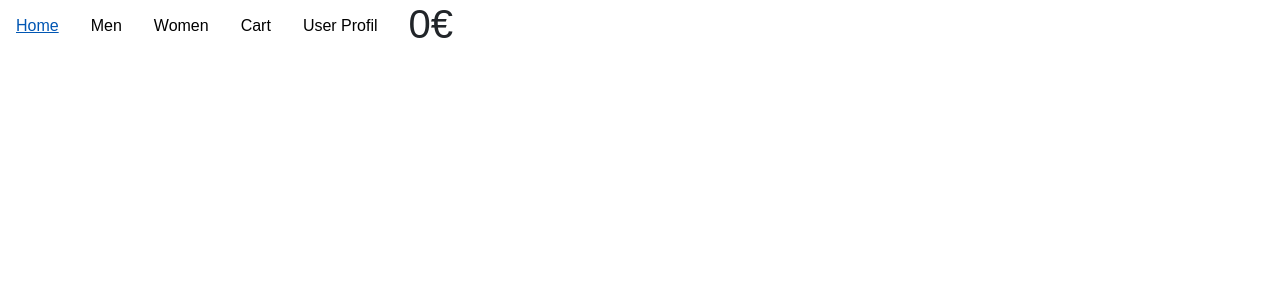
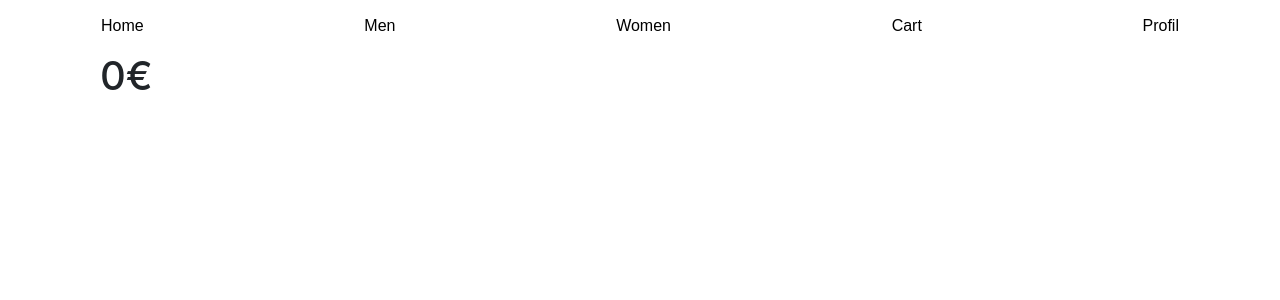
Before and after one commit to coding-9/e-commerce, a React (Create React App) app: page /cart in a window 1280 px wide. Shown: the top 300 px of the page. Built offline with nearby package versions, Linux system fonts and the light colour scheme.

Commit message:
Modification navbar 2

```diff
--- a/src/components/Navbar/Navbar.jsx
+++ b/src/components/Navbar/Navbar.jsx
@@ -12,8 +12,8 @@ import Cart from '../pages/CartPage'
   export default function Navbar() {
 
     return (
-
-        <div class="navigation">
+        <div className="container">
+            <div class="navigation ">
                 <NavLink activeClassName="activeNavLink" to="/">Home</NavLink>
                 <div class="drop">
                     <button to="/product" class="dropbtn">Men
@@ -21,6 +21,7 @@ import Cart from '../pages/CartPage'
                     </button>
                 <div class="drop-content">
                     <div class=" drop-content rows">
+                        <div className="container">
                             <div class="column">
                                 <h3>Vêtements</h3>
                                 <NavLink activeClassName="activeNavLink" to="/product/pull">Pulls & Sweats</NavLink>
@@ -39,12 +40,14 @@ import Cart from '../pages/CartPage'
                         </div>
                     </div>
                 </div>
+            </div>
             <div class="drop">
                 <button class="dropbtn">Women
                     <i class="fa fa-caret-down"></i>
                 </button>
                 <div class="drop-content">
                     <div class=" drop-content rows">
+                        <div className="container">
                             <div class="column">
                                 <h3>Vêtements</h3>
                                 <NavLink activeClassName="activeNavLink" to="/product/pull">Pulls & Sweats</NavLink>
@@ -63,9 +66,11 @@ import Cart from '../pages/CartPage'
                         </div>
                     </div>
                 </div>
+            </div>
             <NavLink activeClassName="activeNavLink" to="/cart">Cart</NavLink>
 
-            <NavLink activeClassName="activeNavLink" to="/profil">User Profil</NavLink>
+            <NavLink activeClassName="activeNavLink" to="/profil">Profil</NavLink>
+        </div>
         <Switch>
             <Route path="/profil">
                 <UserProfil />
@@ -82,7 +87,6 @@ import Cart from '../pages/CartPage'
         </Switch>
     </div>
 
-
     )
 
 }
--- a/src/components/pages/HomePage.jsx
+++ b/src/components/pages/HomePage.jsx
@@ -2,7 +2,7 @@ import React from 'react'
 
 const HomePage = () => {
     return (
-        <div>
+        <div className="container">
             <h1>SWAG</h1>
         </div>
     )
--- a/src/css/navBar.css
+++ b/src/css/navBar.css
@@ -3,7 +3,8 @@
   overflow: hidden;
   background-color: white;
   font-family: Arial;
-  display:flex
+  display:flex;
+  justify-content: space-between;
 }
 
 /* Links inside the navbar */
@@ -14,6 +15,7 @@
   text-align: center;
   padding: 14px 16px;
   text-decoration: none;
+
 }
 
 /* The drop container */
@@ -56,7 +58,7 @@
 /* Show the drop menu on hover */
 .drop:hover .drop-content {
   display: block;
-  width: 60%;
+  width: 100%;
 
 }
 
```
Lines whose indentation alone changed are shown as unchanged.
